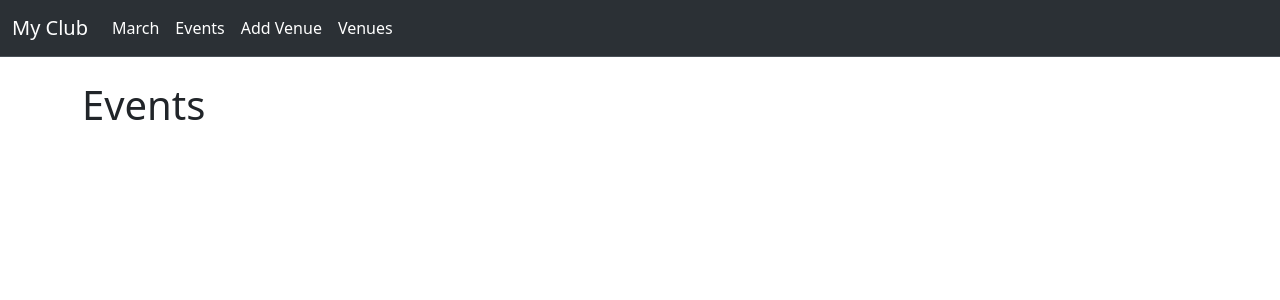
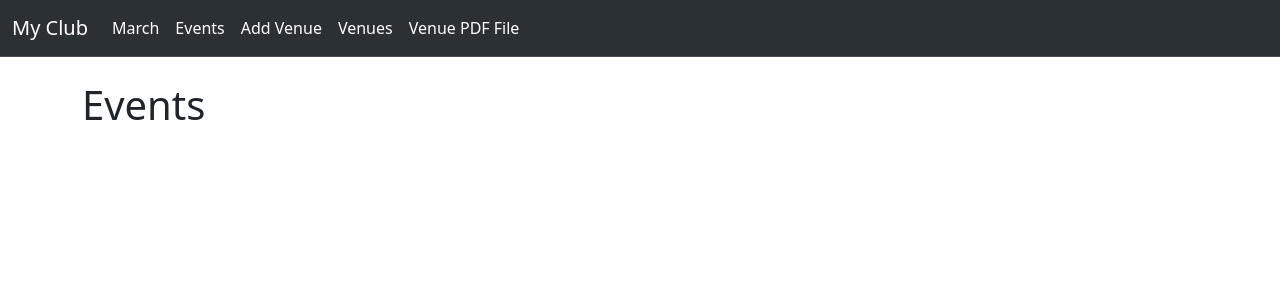
Before and after one commit to Mr-DeBonis/myclub-django, a Django app: page /events in a window 1280 px wide. Shown: the top 300 px of the page. Run offline with Django 5.2, Linux system fonts and the light colour scheme; data that the repository does not hold is empty.

Commit message:
Add pdf generation

```diff
--- a/events/templates/events/navbar.html
+++ b/events/templates/events/navbar.html
@@ -19,6 +19,9 @@
                 <li class="nav-item">
                     <a class="nav-link active" aria-current="page" href="{% url 'list-venues' %}">Venues</a>
                 </li>
+                <li class="nav-item">
+                    <a class="nav-link active" aria-current="page" href="{% url 'venue_pdf' %}">Venue PDF File</a>
+                </li>
 
             </ul>
         </div>
--- a/events/urls.py
+++ b/events/urls.py
@@ -16,5 +16,6 @@ urlpatterns = [
     path('add_venue', views.add_venue, name="add-venue"),
     path('list_venues', views.list_venues, name="list-venues"),
     path('show_venue/<venue_id>', views.show_venue, name="show-venue"),
+    path('venue_pdf', views.venue_pdf, name="venue_pdf"),
 
 ]
--- a/events/views.py
+++ b/events/views.py
@@ -1,9 +1,13 @@
 import calendar
+import io
 from calendar import HTMLCalendar
 from datetime import datetime
 
-from django.http import HttpResponseRedirect
+from django.http import HttpResponseRedirect, FileResponse
 from django.shortcuts import render
+from reportlab.lib.pagesizes import letter
+from reportlab.lib.units import inch
+from reportlab.pdfgen import canvas
 
 from events.forms import VenueForm
 from events.models import Event, Venue
@@ -70,3 +74,36 @@ def show_venue(request, venue_id):
     venue = Venue.objects.get(pk=venue_id)
 
     return render(request, 'events/show_venue.html', {'venue': venue})
+
+def venue_pdf(request):
+    buf = io.BytesIO()
+    c = canvas.Canvas(buf, pagesize=letter, bottomup=0)
+    textObj = c.beginText()
+    textObj.setTextOrigin(inch, inch)
+    textObj.setFont("Helvetica", 14)
+
+    venues = Venue.objects.all()
+    lines = []
+
+    for venue in venues:
+        lines.append(venue.name)
+        lines.append(venue.address)
+        lines.append(venue.zip_code)
+        lines.append(venue.phone)
+        lines.append(venue.web)
+        lines.append(venue.email_address)
+        lines.append(" ")
+
+    for line in lines:
+        textObj.textLine(line)
+
+    c.drawText(textObj)
+    c.showPage()
+    c.save()
+    buf.seek(0)
+
+    return FileResponse(buf, as_attachment=True, filename='venue.pdf')
+
+
+
+    pass
--- a/requirements.txt
+++ b/requirements.txt
@@ -1,4 +1,7 @@
 asgiref==3.8.1
+charset-normalizer==3.4.4
 Django==5.2.3
+pillow==11.3.0
+reportlab==4.4.9
 sqlparse==0.5.3
 tzdata==2025.2
```
